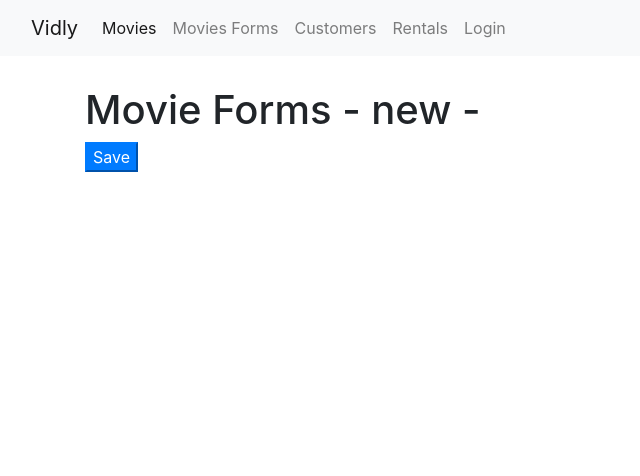
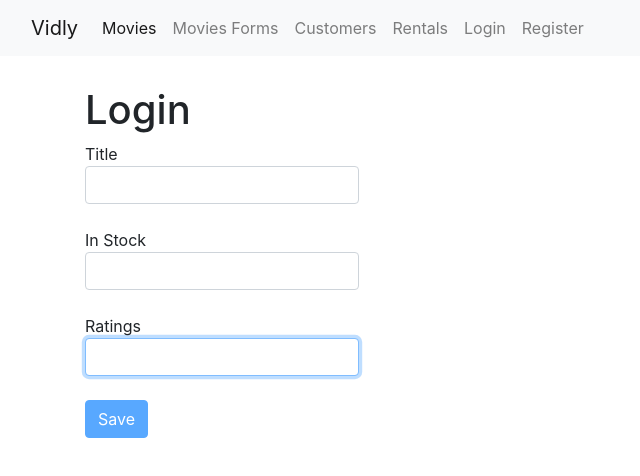
Before and after one commit to armarmlegs/training, a React (Create React App) app: page /movies/new in a window 1280 px wide. Shown: the top 476 px of the page, without its empty margins (0-640 px from the left). Built offline with nearby package versions, Linux system fonts and the light colour scheme.

Commit message:
working on the movie form

```diff
--- a/src/App.js
+++ b/src/App.js
@@ -6,6 +6,7 @@ import Customers from "./components/customers";
 import NotFound from "./components/common/notFound";
 import MovieForms from "./components/movieForms";
 import LoginForm from './components/LoginForm';
+import RegisterForm from "./components/registerForm";
 import "./App.css";
 
 function App() {
@@ -16,8 +17,10 @@ function App() {
         <Switch>
 
         <Route path="/movies/:title/:id?" component={MovieForms} />
+        <Route path="/movies/new" component={MovieForms} />
         <Route  path="/movies" component={Movie} />
         <Route  path="/login" component={LoginForm} />
+        <Route  path="/register" component={RegisterForm} />
 
           <Route path="/customers" component={Customers} />
           <Route path="/rentals" component={Rentals} />
--- a/src/components/LoginForm.jsx
+++ b/src/components/LoginForm.jsx
@@ -1,14 +1,12 @@
 import React from "react";
-import Input from "./common/input";
-import Joi from 'joi-browser'
-import { join } from "lodash";
+import Joi from "joi-browser";
+import Form from "./common/Form";
 
-
-class LoginForm extends React.Component {
+class LoginForm extends Form {
   //   username = React.createRef();
   //access the DOM
   state = {
-    account: {
+    data: {
       username: "",
       password: "",
     },
@@ -16,83 +14,46 @@ class LoginForm extends React.Component {
     errors: {},
   };
 
-  schema ={
-      username : Joi.string().min(3).required(),
-      password : Joi.string().min(3).required()
-  }
-
-  validateProperty = (input) => {
-    if (input.name === "username") {
-      if (input.value.trim() === "") return "username is required";
-    }
-    if (input.name === "password") {
-      if (input.value.trim() === "") return "password is required ";
-    }
-  };
-  validate = () => {
-const result = Joi.validate(this.state.account, this.schema, {abortEarly:false})
-console.log(result)
-
-    const { account } = this.state;
-    const errors = {};
-
-    if (account.username.trim() === "")
-      errors.username = "username is required";
-
-    if (account.password.trim() === "")
-      errors.password = "password is required";
-
-    return Object.keys(errors).length === 0 ? null : errors;
+  schema = {
+    username: Joi.string().min(3).required().label("Username"),
+    password: Joi.string().min(3).required().label("Password"),
   };
 
-  handleSubmit = (e) => {
-    e.preventDefault();
-    const errors = this.validate();
+  //     if (input.name === "username") {
+  //       if (input.value.trim() === "") return "username is required";
+  //     }
+  //     if (input.name === "password") {
+  //       if (input.value.trim() === "") return "password is required ";
+  //     }
+  //   };
 
-    this.setState({ errors: errors || {} });
+  // const { data } = this.state;
+  // const errors = {};
 
-    if (errors) return;
+  // if (data.username.trim() === "")
+  //   errors.username = "username is required";
+
+  // if (data.password.trim() === "")
+  //   errors.password = "password is required";
+
+  // return Object.keys(errors).length === 0 ? null : errors;
+
+  doSubmit = () => {
+    //call server
+
     console.log("submited");
-    //call server
-  };
-
-  handleChange = ({ currentTarget: input }) => {
-    const errors = { ...this.state.errors };
-    const errorMessage = this.validateProperty(input);
-    if (errorMessage) errors[input.name] = errorMessage;
-    else delete errors[input.name];
-
-    const account = { ...this.state.account };
-    account[input.name] = input.value;
-
-    this.setState({ account, errors });
   };
 
   render() {
-    const { account, errors } = this.state;
+
 
     return (
       <div>
         <h1>Login</h1>
         <form onSubmit={this.handleSubmit}>
-          <Input
-            name="username"
-            onChange={this.handleChange}
-            value={account.username}
-            label="username"
-            id="username"
-            error={errors.username}
-          />
-          <Input
-            name="password"
-            onChange={this.handleChange}
-            value={account.password}
-            label="password"
-            id="password"
-            error={errors.password}
-          />
-
-          <button className="btn btn-primary">Submit</button>
+          {this.renderInput("username", "Username")}
+          {this.renderInput("password", "Password", "password")}
+          {this.renderButton("Login")}
         </form>
       </div>
     );
--- /dev/null
+++ b/src/components/common/Form.jsx
@@ -0,0 +1,98 @@
+import React, { Component } from "react";
+import Joi from "joi-browser";
+import Input from "./input";
+
+class Form extends Component {
+  state = {
+    data: {},
+    errors: {},
+  };
+
+  validateProperty = ({name, value}) => {
+    const obj = { [name]: value };
+    const schema = { [name]: this.schema[name] };
+    const { error } = Joi.validate(obj, schema);
+
+    return error ? error.details[0].message : null;
+  };
+
+  //     if (input.name === "username") {
+  //       if (input.value.trim() === "") return "username is required";
+  //     }
+  //     if (input.name === "password") {
+  //       if (input.value.trim() === "") return "password is required ";
+  //     }
+  //   };
+  validate = () => {
+    const options = {
+      abortEarly: false,
+    };
+    const { error } = Joi.validate(this.state.data, this.schema, options);
+    if (!error) return null;
+
+    const errors = {};
+    for (let item of error.details)
+      errors[item.path[0]] = item.message;
+
+    return errors;
+
+    // const { data } = this.state;
+    // const errors = {};
+
+    // if (data.username.trim() === "")
+    //   errors.username = "username is required";
+
+    // if (data.password.trim() === "")
+    //   errors.password = "password is required";
+
+    // return Object.keys(errors).length === 0 ? null : errors;
+  };
+
+  handleSubmit = (e) => {
+    e.preventDefault();
+    const errors = this.validate();
+
+    this.setState({ errors: errors || {} });
+
+    if (errors) return;
+
+    this.doSubmit();
+  };
+
+  handleChange = ({ currentTarget: input }) => {
+    const errors = { ...this.state.errors };
+    const errorMessage = this.validateProperty(input);
+    if (errorMessage) errors[input.name] = errorMessage;
+    else delete errors[input.name];
+
+    const data = { ...this.state.data };
+    data[input.name] = input.value;
+
+    this.setState({ data, errors });
+  };
+
+  renderInput(name, label, type = "text") {
+    const { data, errors } = this.state;
+    return (
+      <Input
+        name={name}
+        onChange={this.handleChange}
+        value={data[name]}
+        label={label}
+        id={name}
+        error={errors[name]}
+        type={type}
+      />
+    );
+  }
+
+  renderButton(label) {
+    return (
+      <button disabled={this.validate()} className="btn btn-primary">
+        {label}
+      </button>
+    );
+  }
+}
+
+export default Form;
--- a/src/components/common/MovieTable.jsx
+++ b/src/components/common/MovieTable.jsx
@@ -6,6 +6,7 @@ import ListGroup from "./listGroup";
 import { getGenres } from "../../data/fakeGenreService";
 import MoviesXTable from "../movieXTable";
 import _ from "lodash";
+import { NavLink } from "react-router-dom";
 
 class Movie extends Component {
   state = {
@@ -79,6 +80,7 @@ class Movie extends Component {
       <div>
         <h1>Showing {totalCount} Movies in the database</h1>
         <p> {count === 0 && "No movies in the database"}</p>
+
         <div className="row">
           <div className="col3">
             <ListGroup
@@ -87,7 +89,11 @@ class Movie extends Component {
               selectedItem={this.state.selectedGenre}
             />
           </div>
+
           <div className="col">
+            <NavLink to="/movies/new">
+          <button className="btn-primary">New Movie</button>
+          </NavLink>
             <MoviesXTable
               moviestar={moviestar}
               sortColumn={sortColumn}
--- a/src/components/common/input.jsx
+++ b/src/components/common/input.jsx
@@ -1,6 +1,6 @@
 import React from "react";
 
-const Input = ({ label, name, onChange, value, error }) => {
+const Input = ({ label, name, onChange, value, error, type }) => {
   return (
     <div className="form-group">
       <label htmlFor={label}>
@@ -11,7 +11,7 @@ const Input = ({ label, name, onChange, value, error }) => {
           onChange={onChange}
           value={value}
           id={name}
-          type="text"
+          type={type}
           className="form-control"
           error={error}
         />
--- a/src/components/movieForms.jsx
+++ b/src/components/movieForms.jsx
@@ -1,13 +1,68 @@
 import React from "react";
+import Form from "./common/Form";
+import Joi  from "joi-browser";
+import { getGenres } from "../data/fakeGenreService";
 
 
-const MovieForm = ({ match, history }) => {
-  return (
-    <div>
-      <h1>Movie Forms -  {match.params.title} - {match.params.id}</h1>
-      <button className="btn-primary" onClick={() => history.push('/movies') }>Save</button>
-    </div>
-  );
-};
+
+class MovieForm extends Form {
+    state = {
+        data :{
+            Title:"",
+            InStock:"",
+            Rate:"",
+            GenreId:""
+        },
+        errors:{},
+        genres : []
+    };
+
+    schema = {
+        Title: Joi.string().required().label("Title"),
+        InStock: Joi.number().min(0).max(100).required().label("In Stock"),
+        Rate: Joi.number().min(0).max(10).required().label("Rate"),
+
+    };
+
+    doSubmit = () => {
+        //call server
+
+        console.log("saved");
+      };
+
+    render() {
+        return (<div>
+            <div>
+        <h1>Login</h1>
+        <form onSubmit={this.handleSubmit}>
+          {this.renderInput("Title", "Title")}
+          {this.renderInput("InStock", "In Stock")}
+          {this.renderInput("Rate", "Ratings")}
+          {this.renderButton("Save")}
+        </form>
+      </div>
+        </div>);
+    }
+}
 
 export default MovieForm;
+
+
+
+
+
+
+
+
+// const MovieForm = ({ match, history }) => {
+//     return (
+//         <h1>hello new world</h1>
+
+//     );
+//   };
+
+
+  // <div>
+    //   <h1>Movie Forms -  {match.params.title} - {match.params.id}</h1>
+    //   <button className="btn-primary" onClick={() => history.push('/movies') }>Save</button>
+    // </div>
--- a/src/components/navbar.jsx
+++ b/src/components/navbar.jsx
@@ -27,6 +27,9 @@ const Navbar = () => {
         <li className="nav-item">
           <NavLink className="nav-link" to="/login">Login</NavLink>
         </li>
+        <li className="nav-item">
+          <NavLink className="nav-link" to="/register">Register</NavLink>
+        </li>
 
       </ul>
     </div>
--- /dev/null
+++ b/src/components/registerForm.jsx
@@ -0,0 +1,43 @@
+import React from "react";
+import Form from "./common/Form";
+import Joi from "joi-browser";
+
+class RegisterForm extends Form {
+  state = {
+    data: {
+      username: "",
+      password: "",
+      name: "",
+    },
+
+    errors: {},
+  };
+
+  schema = {
+    username: Joi.string().min(3).required().email().label("Username"),
+    password: Joi.string().min(3).required().label("Password"),
+    name: Joi.string().required().label("Name"),
+  };
+
+  doSubmit = () => {
+    //call server
+
+    console.log("submited");
+  };
+
+  render() {
+    return (
+        <div>
+        <h1>Register</h1>
+        <form onSubmit={this.handleSubmit}>
+          {this.renderInput("username", "Username")}
+          {this.renderInput("password", "Password", "password")}
+          {this.renderInput("name", "Name")}
+          {this.renderButton("Register")}
+        </form>
+      </div>
+    );
+  }
+}
+
+export default RegisterForm;
```
